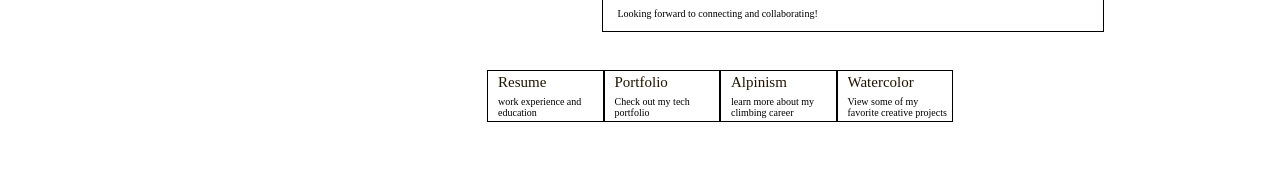
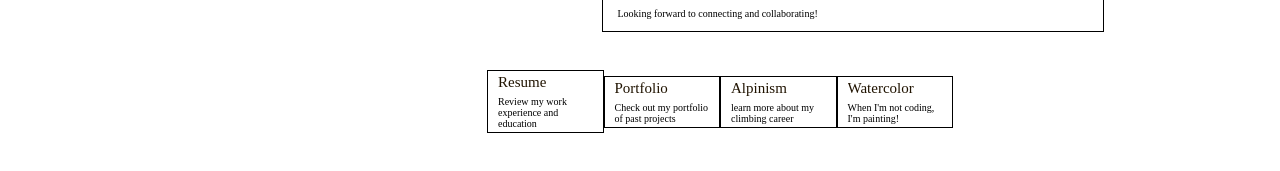
Before and after one commit to gwitchel/personal-website, a React (Create React App) app: page / in a window 1280 px wide. Shown: the part 305-476 px from the top of the page. Built offline with nearby package versions, Linux system fonts and the light colour scheme.

Commit message:
formatting

```diff
--- a/src/App.css
+++ b/src/App.css
@@ -212,13 +212,12 @@
 }
 
 .littleCard {
-  box-sizing: border-box;
+  /* box-sizing: border-box; */
 
   display: flex;
   width: 166.666666667px;;
   height: 100%;
   overflow-y: scroll;
-  overflow-x: hidden;
   padding: 3px 3px 3px 10px;
   flex-direction: column;
   align-items: flex-start;
--- a/src/pages/AboutMe.js
+++ b/src/pages/AboutMe.js
@@ -36,10 +36,10 @@ function AboutMe() {
     </div>
     <div className='doublePage' >
             <LittleCardRow>
-                <LittleCard key='1' link="/resume" onClick={(e)=>navigate("/resume")} title="Resume" body="work experience and education" />
-                <LittleCard key='2' link="/portfolio/MochaZine" onClick={(e)=>navigate("/portfolio")} title="Portfolio" body="Check out my tech portfolio" />
+                <LittleCard key='1' link="/resume" onClick={(e)=>navigate("/resume")} title="Resume" body="Review my work experience and education" />
+                <LittleCard key='2' link="/portfolio/MochaZine" onClick={(e)=>navigate("/portfolio")} title="Portfolio" body="Check out my portfolio of past projects" />
                 <LittleCard key='3' link="/Alpinism/Films" onClick={(e)=>navigate("/Alpinism")} title="Alpinism" body="learn more about my climbing career" />
-                <LittleCard key='4' link="/creative" onClick={(e)=>navigate("/creative")} title="Watercolor" body="View some of my favorite creative projects" />
+                <LittleCard key='4' link="/creative" onClick={(e)=>navigate("/creative")} title="Watercolor" body="When I'm not coding, I'm painting!" />
             </LittleCardRow>
     </div>
     </>
```
